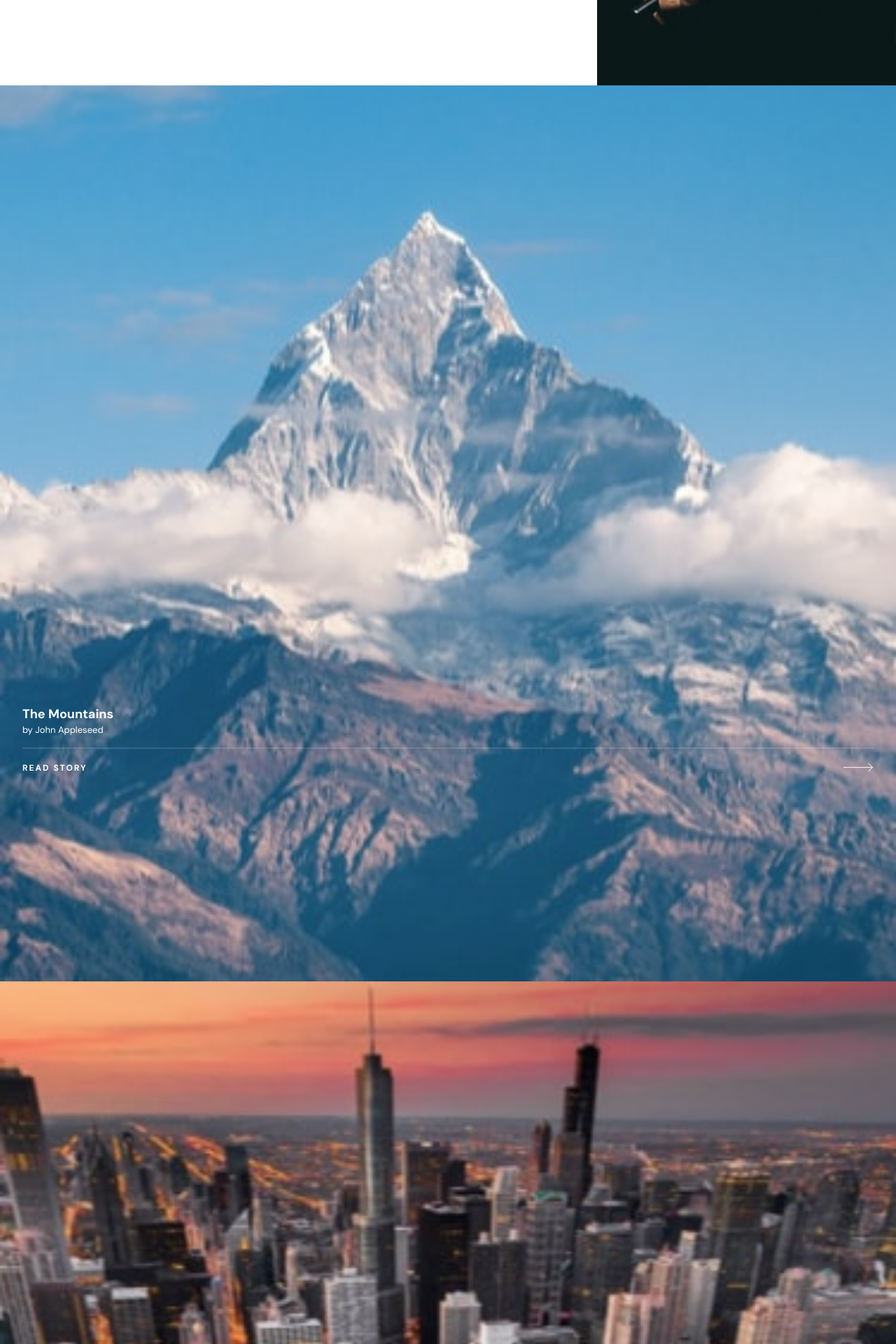
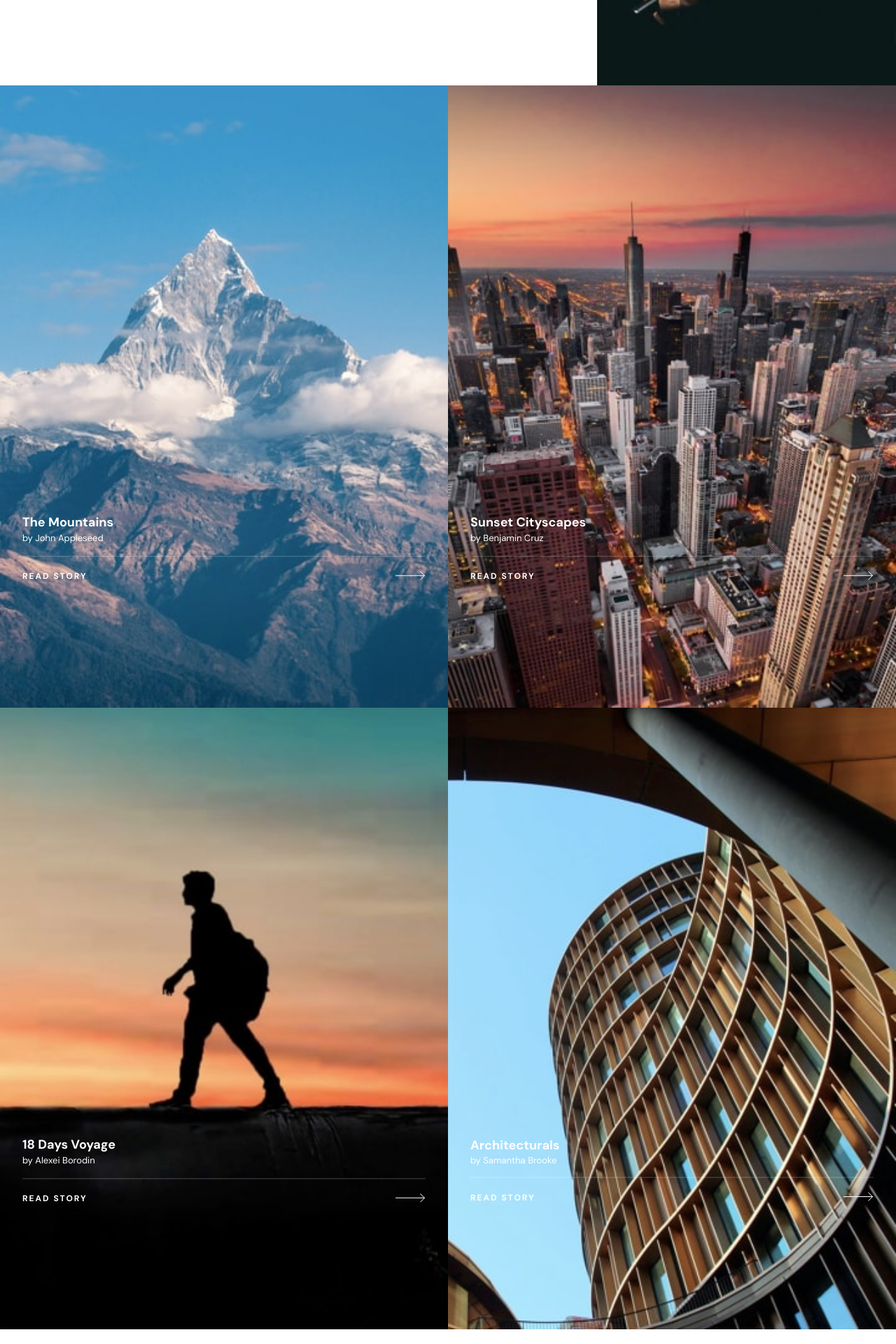
Before and after one commit to alexJSanchez/PhotoSnap, a React (Create React App) app in the folder photosnap/: page / in a window 1280 px wide. Shown: the part 2840-4760 px from the top of the page at 70% size. Built offline with nearby package versions, Linux system fonts and the light colour scheme; the HTML template or start-up script is replaced by a standard one.

Commit message:
subcards responsive

```diff
--- a/photosnap/src/pages/Home.js
+++ b/photosnap/src/pages/Home.js
@@ -11,9 +11,13 @@ import responsive from "../assets/features/desktop/responsive.svg";
 import infinite from "../assets/features/desktop/no-limit.svg";
 import bullhorn from "../assets/features/desktop/embed.svg";
 import mountain from "../assets/stories/mobile/mountains.jpg";
+import mountain_mid from "../assets/stories/desktop/mountains.jpg";
 import cityscapes from "../assets/stories/mobile/cityscapes.jpg";
+import cityscapes_mid from "../assets/stories/desktop/cityscapes.jpg";
 import daysvoyage from "../assets/stories/mobile/18-days-voyage.jpg";
+import daysvoyage_mid from "../assets/stories/desktop/18-days-voyage.jpg";
 import architecturals from "../assets/stories/mobile/architecturals.jpg";
+import architecturals_mid from "../assets/stories/desktop/architecturals.jpg";
 export default function Home() {
 	return (
 		<>
@@ -116,10 +120,11 @@ export default function Home() {
 					{/*card three*/}
 
 					{/*sub cards*/}
-					<div>
+					<div className="tablet:grid tablet:grid-cols-2">
 						{/*one*/}
 						<div className="relative">
-							<img src={mountain} className="w-full"></img>
+							<img src={mountain} className="w-full tablet:hidden"></img>
+							<img src={mountain_mid} className="w-full hidden tablet:block" />
 							<div className="w-full absolute pr-[2rem] pl-[2rem] top-[70%] left-[10%] translate-x-[-10%] translate-y-[-10%]">
 								<p className="text-white text-[18px] font-bold leading-[25px]">
 									The Mountains
@@ -136,7 +141,11 @@ export default function Home() {
 						</div>
 						{/*two*/}
 						<div className="relative">
-							<img src={cityscapes} className="w-full"></img>
+							<img src={cityscapes} className="w-full tablet:hidden"></img>
+							<img
+								src={cityscapes_mid}
+								className="w-full hidden tablet:block"
+							></img>
 							<div className="w-full absolute pr-[2rem] pl-[2rem] top-[70%] left-[10%] translate-x-[-10%] translate-y-[-10%]">
 								<p className="text-white text-[18px] font-bold leading-[25px]">
 									Sunset Cityscapes
@@ -153,7 +162,11 @@ export default function Home() {
 						</div>
 						{/*three*/}
 						<div className="relative">
-							<img src={daysvoyage} className="w-full"></img>
+							<img src={daysvoyage} className="w-full tablet:hidden"></img>
+							<img
+								src={daysvoyage_mid}
+								className="w-full hidden tablet:block"
+							></img>
 							<div className="w-full absolute pr-[2rem] pl-[2rem] top-[70%] left-[10%] translate-x-[-10%] translate-y-[-10%]">
 								<p className="text-white text-[18px] font-bold leading-[25px]">
 									18 Days Voyage
@@ -170,7 +183,11 @@ export default function Home() {
 						</div>
 						{/*four*/}
 						<div className="relative">
-							<img src={architecturals} className="w-full"></img>
+							<img src={architecturals} className="w-full tablet:hidden"></img>
+							<img
+								src={architecturals_mid}
+								className="w-full hidden tablet:block"
+							></img>
 							<div className="w-full absolute pr-[2rem] pl-[2rem] top-[70%] left-[10%] translate-x-[-10%] translate-y-[-10%]">
 								<p className="sub-card-title">Architecturals</p>
 								<p className="sub-card-author">by Samantha Brooke</p>
```
